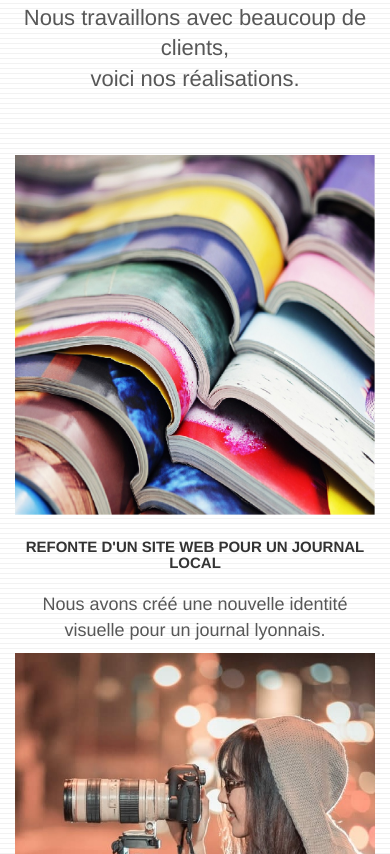
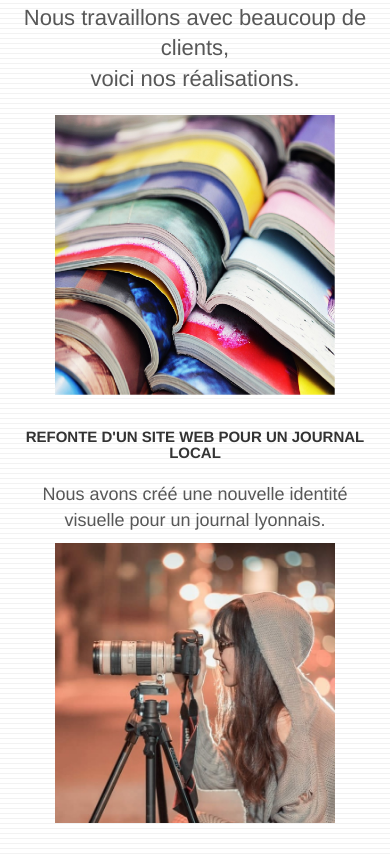
Before and after one commit to ReyRomain/RomainRey_4_28122021, a plain HTML site: page index.html in a window 390 px wide. Shown: the part 2895-3749 px from the top of the page. Drawn offline with Linux system fonts and the light colour scheme.

Commit message:
Modification de la section Nos réalisations, ajout balise <article> et <figure>, adaptation des img en responsive

```diff
--- a/index.html
+++ b/index.html
@@ -204,7 +204,9 @@
 		<div class="row tight-width-whitespace portfolio-row">
 			<article class="col-sm-6">
 				<a href="#" data-lightbox="img/1.jpg" data-gallery-id="gallery-1" data-caption="Refonte d'un site web pour un journal local" data-frame="snapshot-lb">
-					<img src="img/1.jpg" alt="Refonte d'un site web pour un journal" class="img-responsive portfolio-thumb" />
+					<figure>
+						<img src="img/1.jpg" alt="Refonte d'un site web pour un journal" class="img-responsive portfolio-thumb" />
+					</figure>
 				</a>
 				<h3 class="mg-md text-center">
 					Refonte d'un site web pour un journal local
@@ -215,7 +217,9 @@
 			</article>
 			<article class="col-sm-6">
 				<a href="#" data-lightbox="img/2.jpg" data-gallery-id="gallery-1" data-caption="Création d'un site web pour photographes" data-frame="snapshot-lb">
-					<img src="img/2.jpg" class="img-responsive portfolio-thumb" alt="Création d'un site web pour photographes" />
+					<figure>
+						<img src="img/2.jpg" class="img-responsive portfolio-thumb" alt="Création d'un site web pour photographes" />
+					</figure>
 				</a>
 				<h3 class="mg-md text-center">
 					Création d'un site web pour photographes
@@ -228,7 +232,9 @@
 		<div class="row tight-width-whitespace portfolio-row">
 			<article class="col-sm-6">
 				<a href="#" data-lightbox="img/3.bmp" data-gallery-id="gallery-1" data-caption="Création d'un site internet pour un voyageur" data-frame="snapshot-lb">
-					<img src="img/3.bmp" class="img-responsive portfolio-thumb" alt="Création d'un site web pour voyageur"/>
+					<figure>
+						<img src="img/3.bmp" class="img-responsive portfolio-thumb" alt="Création d'un site web pour voyageur"/>
+					</figure>
 				</a>
 				<h3 class="mg-md text-center">
 					Création d'un site internet pour un voyageur
@@ -239,7 +245,9 @@
 			</article>
 			<article class="col-sm-6">
 				<a href="#" data-lightbox="img/4.bmp" data-gallery-id="gallery-1" data-caption="Conception d'un site pour une agence de mariage" data-frame="snapshot-lb">
-					<img src="img/4.bmp" class="img-responsive portfolio-thumb" alt="Conception d'un site web pour agence de mariage" />
+					<figure>
+						<img src="img/4.bmp" class="img-responsive portfolio-thumb" alt="Conception d'un site web pour agence de mariage" />
+					</figure>
 				</a>
 				<h3 class="mg-md text-center">
 					Conception d'un site pour une agence de mariage
--- a/style.css
+++ b/style.css
@@ -6,6 +6,12 @@ body {
     -webkit-font-smoothing: antialiased;
     -moz-osx-font-smoothing: grayscale;
 }
+
+figure {
+    display: flex;
+    justify-content: center;
+}
+
 
 a,
 button {
@@ -741,11 +747,12 @@ h4 {
 
 .portfolio-thumb {
     margin-bottom: 24px;
+    max-width: 280px;
 }
 
 .portfolio-row {
-    margin-bottom: 44px;
-    margin-top: 50px;
+    margin-bottom: 10px;
+    margin-top: 10px;
 }
 
 .avatar {
```
